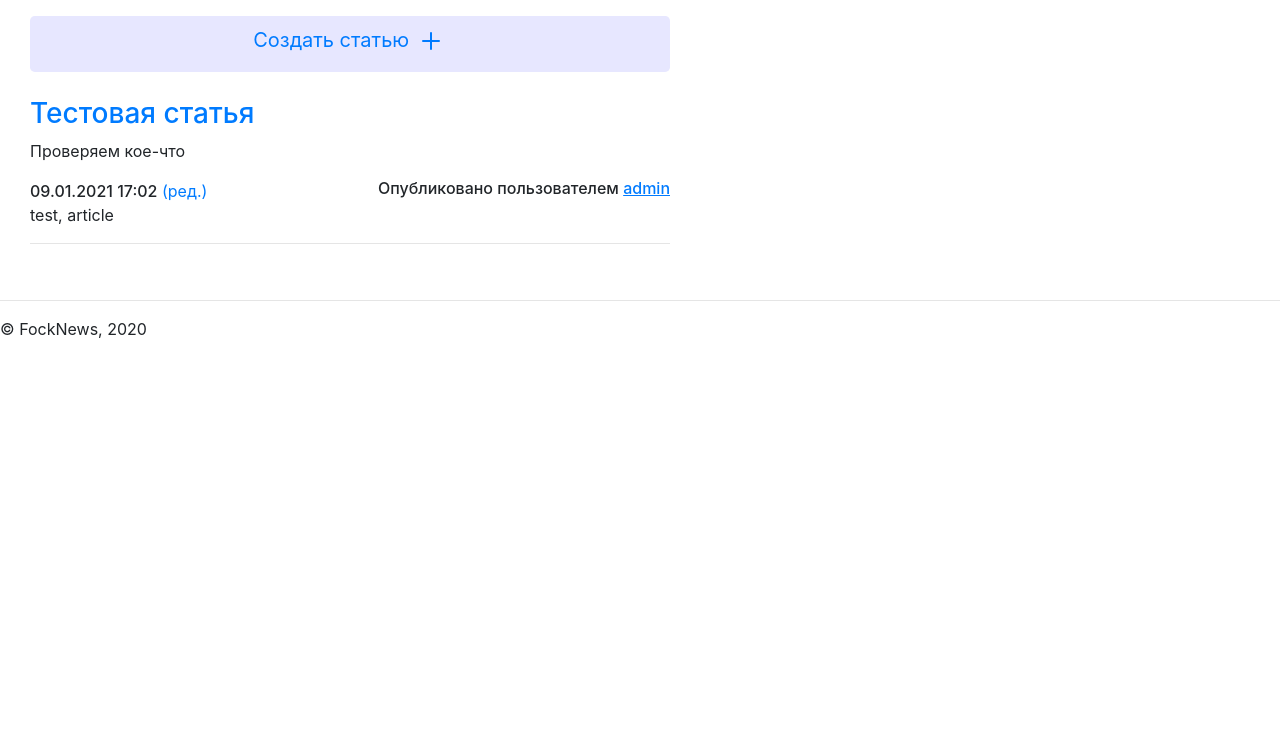
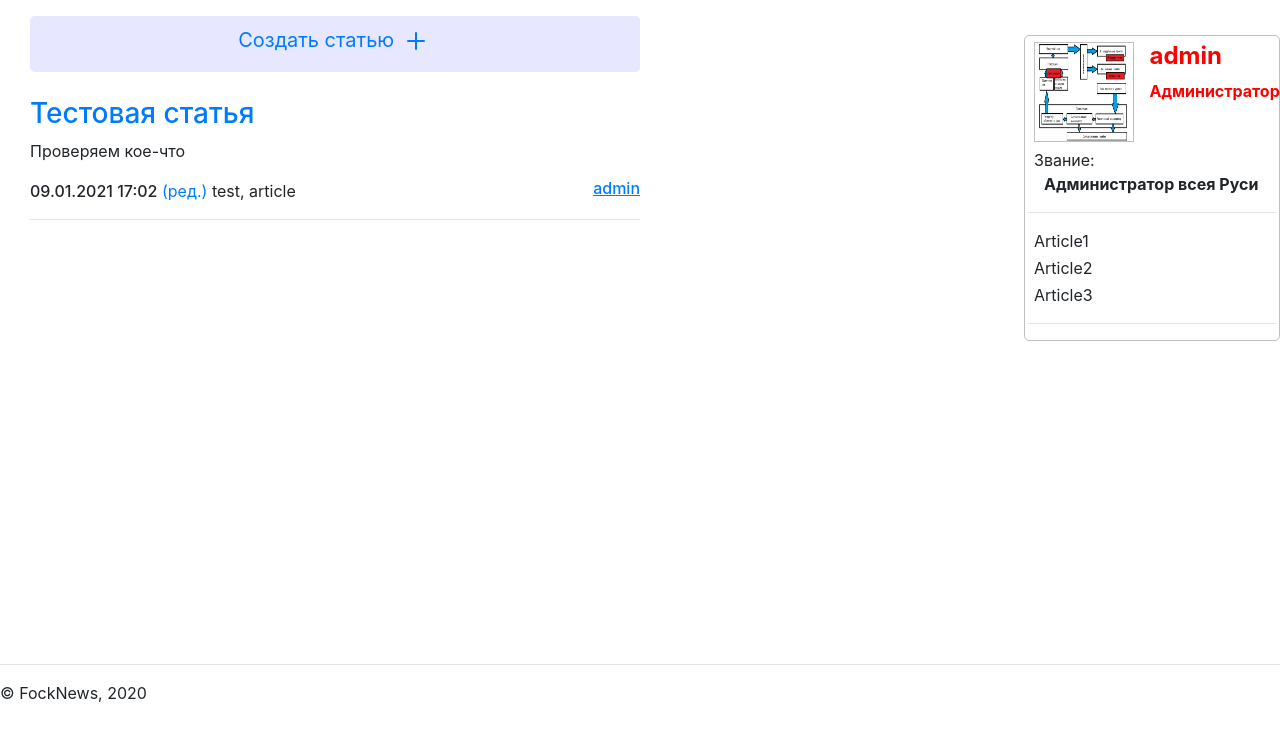
Before and after one commit to onlikerop/FockNews, a Django app: page / in a window 1280 px wide. Shown: the part 65-800 px from the top of the page. Run offline with Django 3.2, Linux system fonts and the light colour scheme; a user stored in the database is signed in; data comes from the database, SQL or seed files in the repository; both versions use the stored data as it was after the commit; some libraries are stand-ins or nearby versions.

Commit message:
Added displaying of views and started work on sidebar

```diff
--- a/FockNews/static/css/style.css
+++ b/FockNews/static/css/style.css
@@ -17,21 +17,54 @@
     -webkit-transform: translateY(17%);
 }
 
-.minarticles{
-    margin-left: 30px;
+.main_body{
+    display: inline-block;
     width: 50%;
 }
 
-.article_datetime{
+aside{
+    float: right;
+    width: 20%;
+    border-radius: 5px;
+    border: solid 1px silver;
+    position: fixed;
+    top: 100px;
+    right:0;
+
+}
+
+footer{
+    position: absolute;
+    bottom: 30px;
+    left:0;
+    width: 100%;
+}
+
+aside div{
+    margin: 3px
+}
+
+aside div.username .group{
+    margin: 0;
+}
+
+aside .rank2{
+    width: auto;
+}
+
+.minarticles{
+    margin-left: 30px;
+}
+
+.article_datetime, .article_tags{
     display: inline;
 }
 
-.article_author{
+.article_author, .article_views{
     float: right;
 }
 
 .article{
-    width: 50%;
     margin-left:10px
 }
 
--- a/FockNews/templates/Main/article.html
+++ b/FockNews/templates/Main/article.html
@@ -62,6 +62,7 @@
             <h5 class="article_author">{% if articles.status == "published" %}Опубликовано{% else %}Создано{% endif %} пользователем <a href="/users/{{articles.author}}"><u>{{articles.author}}</u></a></h5>
             <br><br>
             <p class="article_tags"><b>Тэги статьи: {{articles.tags}}</b></p>
+            <p class="article_views text-secondary">Просмотров: {{views}} <span title="Просмотров за последнюю неделю">({{views_per_week}})</span></p>
         </div>
     {% else %}
         <h3 align="center" class="error text-danger">У Вас нет прав на просмотр данной статьи!</h3>
--- a/FockNews/templates/Main/index.html
+++ b/FockNews/templates/Main/index.html
@@ -27,7 +27,7 @@
                     <h3 class="article_title"><a href="/news/{{post.id}}">{{post.title}}</a></h3>
                     <p class="article_minbody">{{post.body|safe|truncatechars:255}}</p>
                     <h6 class="article_datetime">{{post.pub_datetime|date:"d.m.Y H:i"}}</h6>{% if post.lasted_datetime != NULL %} <span class="btn-link article_lasted_datetime" title="{{post.lasted_datetime|date:'d.m.Y H:i'}}">(ред.)</span> {% endif %}
-                    <h6 class="article_author">Опубликовано пользователем <a href="/users/{{post.author}}"><u>{{post.author}}</u></a></h6>
+                    <h6 class="article_author"><a href="/users/{{post.author}}"><u>{{post.author}}</u></a></h6>
                     <p class="article_tags">{{post.tags}}</p>
                     <hr><br>
                 </div>
--- a/FockNews/templates/Users/user_page.html
+++ b/FockNews/templates/Users/user_page.html
@@ -47,7 +47,7 @@
                 <div class="birthday">Дата рождения: <div class="birthday2">{{page_user_data.profile.birthday_date}}</div></div>
                 {% endif %}
                 {% if page_user_data.profile.rank %}
-                <div class="rank">Звание: <div class="rank2">{{page_user_data.profile.rank|safe}}</div></div>
+                <div class="rank">Звание: <span class="rank2">{{page_user_data.profile.rank|safe}}</span></div>
                 {% endif %}
                 {% if page_user_data.profile.about_me %}
                 <div class="about_me1">Обо мне: <div class="about_me2">{{page_user_data.profile.about_me|safe|linebreaks}}</div></div>
--- /dev/null
+++ b/FockNews/templates/includes/sidebar.html
@@ -0,0 +1,26 @@
+<aside>
+    <div class="aside">
+        <div class="side_minprofile">
+            <div class="avatar">
+                    {% if request.user.profile.avatar %}
+                        <img src="{{MEDIA_URL}}{{request.user.profile.avatar}}">
+                    {% else %}
+                        <img src="{{MEDIA_URL}}images/avatars/default.png">
+                    {% endif %}
+            </div>
+            <div class="username">
+                    <h4 class="{{request.user.groups.all.0.name}}">{{request.user.username}}</h4>
+                    <p class="group {{request.user.groups.all.0.name}}">{{request.user.groups.all.0.name}}</p>
+            </div>
+            {% if request.user.profile.rank %}
+                    <div class="rank">Звание: <span class="rank2">{{request.user.profile.rank|safe}}</span></div>
+            {% endif %}
+        </div><hr>
+
+        <div class="side_articles">
+            <div>Article1</div>
+            <div>Article2</div>
+            <div>Article3</div>
+        </div><hr>
+    </div>
+</aside>
--- a/FockNews/templates/wrapper.html
+++ b/FockNews/templates/wrapper.html
@@ -20,9 +20,12 @@
         {% include "includes/header.html" %}
     </head>
     <body>
-        {% block content %}
-        {% endblock %}
+        <div class="main_body">
+            {% block content %}
+            {% endblock %}
+        </div>
 
+        {% include "includes/sidebar.html" %}
         {% include "includes/footer.html" %}
     </body>
 </html>
--- a/Main/views.py
+++ b/Main/views.py
@@ -41,9 +41,17 @@ def article(request, pk):
             view_datetime=datetime.datetime.now().strftime("%Y-%m-%d %H:%M:%S")
         )
         view.save()
+
+    views = Views.objects.filter(article=Articles.objects.get(id=pk)).count
+    views_per_week = Views.objects.filter(
+        article=Articles.objects.get(id=pk),
+        view_datetime__gte=(datetime.datetime.now() + datetime.timedelta(days=-7)).strftime("%Y-%m-%d %H:%M:%S")
+    ).count
     return render(request, 'Main/article.html',
                   {
                       'articles': Articles.objects.get(id=pk),
+                      'views': views,
+                      'views_per_week': views_per_week,
                       'user_data': request.user,
                       'necessary_perm': "Main.view_" + Articles.objects.get(id=pk).status
                   }
```
Also changed, not shown: db.sqlite3.
